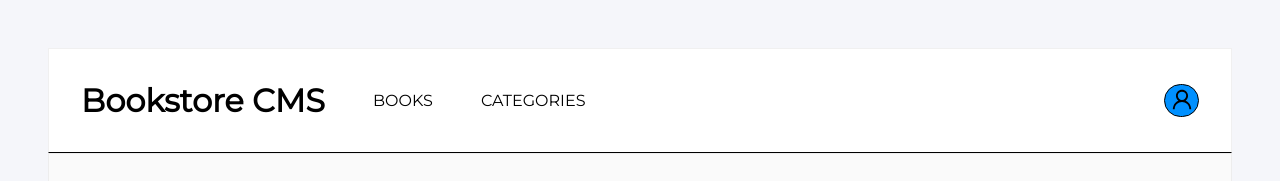
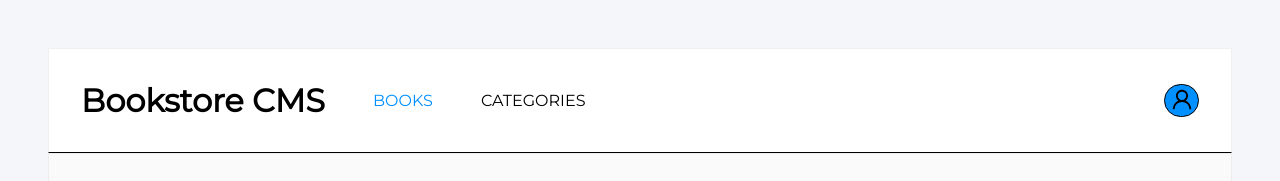
Before and after one commit to taldr27/BookStore, a React (Create React App) app: page / in a window 1280 px wide. Shown: the top 181 px of the page. Built offline with nearby package versions, Linux system fonts and the light colour scheme.

Commit message:
Change link for navlink to change class

```diff
--- a/src/components/Navbar.js
+++ b/src/components/Navbar.js
@@ -1,5 +1,5 @@
 import React from 'react';
-import { Link } from 'react-router-dom';
+import { NavLink } from 'react-router-dom';
 import '../styles/Navbar.css';
 import { AiOutlineUser } from 'react-icons/ai';
 
@@ -7,8 +7,8 @@ const Navbar = () => (
   <div className="navbar-container">
     <div className="navbar-data">
       <h1>Bookstore CMS</h1>
-      <Link to="/" className="navBar-link">BOOKS</Link>
-      <Link to="/Categories" className="navBar-link">CATEGORIES</Link>
+      <NavLink to="/" className={({ isActive }) => (isActive ? 'navBar-link selected' : 'navBar-link')}>BOOKS</NavLink>
+      <NavLink to="/Categories" className={({ isActive }) => (isActive ? 'navBar-link selected' : 'navBar-link')}>CATEGORIES</NavLink>
     </div>
     <button type="button" className="user-button">
       <AiOutlineUser style={{ color: 'black', width: '30px', height: '25px' }} />
--- a/src/index.css
+++ /dev/null
@@ -1,13 +0,0 @@
-body {
-  margin: 0;
-  font-family: -apple-system, BlinkMacSystemFont, 'Segoe UI', 'Roboto', 'Oxygen',
-    'Ubuntu', 'Cantarell', 'Fira Sans', 'Droid Sans', 'Helvetica Neue',
-    sans-serif;
-  -webkit-font-smoothing: antialiased;
-  -moz-osx-font-smoothing: grayscale;
-}
-
-code {
-  font-family: source-code-pro, Menlo, Monaco, Consolas, 'Courier New',
-    monospace;
-}
--- a/src/index.js
+++ b/src/index.js
@@ -1,7 +1,6 @@
 import React from 'react';
 import ReactDOM from 'react-dom/client';
 import { BrowserRouter } from 'react-router-dom';
-import './index.css';
 import App from './App';
 
 const root = ReactDOM.createRoot(document.getElementById('root'));
--- a/src/reportWebVitals.js
+++ b/src/reportWebVitals.js
@@ -1,6 +1,8 @@
-const reportWebVitals = onPerfEntry => {
+const reportWebVitals = (onPerfEntry) => {
   if (onPerfEntry && onPerfEntry instanceof Function) {
-    import('web-vitals').then(({ getCLS, getFID, getFCP, getLCP, getTTFB }) => {
+    import('web-vitals').then(({
+      getCLS, getFID, getFCP, getLCP, getTTFB,
+    }) => {
       getCLS(onPerfEntry);
       getFID(onPerfEntry);
       getFCP(onPerfEntry);
--- a/src/styles/Navbar.css
+++ b/src/styles/Navbar.css
@@ -40,7 +40,11 @@
   }
 
   .navBar-link:focus {
-    color: hsl(206, 100%, 50%)
+    color: hsl(206, 100%, 50%);
+  }
+
+  .selected {
+    color: hsl(206, 100%, 50%);
   }
 
   .user-button {
```
Also changed, not shown: src/App.css (line endings or trailing spaces), src/styles/Book.css (line endings or trailing spaces), src/styles/Categories.css (line endings or trailing spaces), src/styles/Form.css (line endings or trailing spaces).
